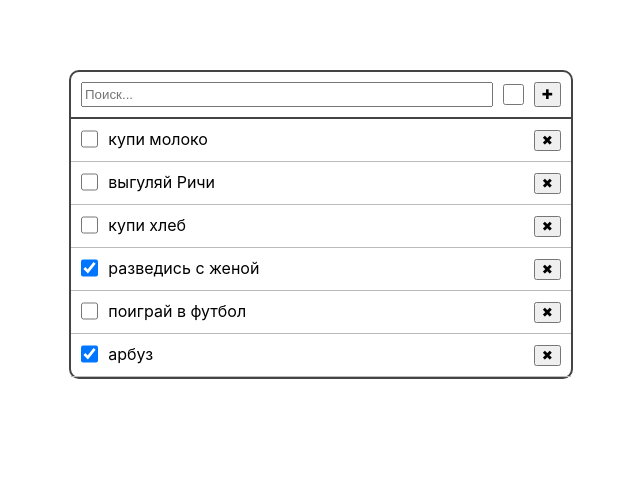
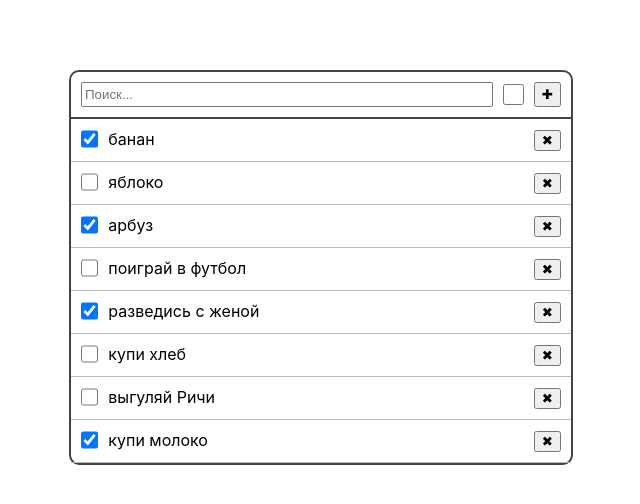
Before and after one commit to vitalyvitmens/todo-list-react, a React (Create React App) app in the folder my-app/: page / in a window 1280 px wide. Shown: the top 504 px of the page, without its empty margins (319-959 px from the left). Built offline with nearby package versions, Linux system fonts and the light colour scheme; data requests are answered from the project's data file.

Commit message:
add data in project

```diff
--- a/my-app/src/App.js
+++ b/my-app/src/App.js
@@ -1,18 +1,41 @@
 import { useEffect, useState } from 'react'
 import { Todo, ControlPanel } from './components'
-import { readTodos, updateTodo, deleteTodo } from './api'
-import { findTodo, removeTodoInTodos, setTodoInTodos } from './utils'
+import { createTodo, readTodos, updateTodo, deleteTodo } from './api'
+import {
+	addTodoInTodos,
+	findTodo,
+	removeTodoInTodos,
+	setTodoInTodos,
+} from './utils'
+import { NEW_TODO_ID } from './constants'
 import styles from './app.module.css'
 
 export const App = () => {
 	const [todos, setTodos] = useState([])
 
-	const onTodoSave = (id) => {
-		const { title } = findTodo(todos, id) || {}
+	const onTodoAdd = () => {
+		setTodos(addTodoInTodos(todos))
+	}
 
-		updateTodo({ id, title }).then(() => {
-			setTodos(setTodoInTodos(todos, { id, isEditing: false }))
-		})
+	const onTodoSave = (todoId) => {
+		const { title, completed } = findTodo(todos, todoId) || {}
+
+		if (todoId === NEW_TODO_ID) {
+			createTodo({ title, completed }).then((todo) => {
+				let updatedTodos = setTodoInTodos(todos, {
+					id: NEW_TODO_ID,
+					isEditing: false,
+				})
+				updatedTodos = removeTodoInTodos(updatedTodos, NEW_TODO_ID)
+				updatedTodos = addTodoInTodos(updatedTodos, todo)
+
+				setTodos(updatedTodos)
+			})
+		} else {
+			updateTodo({ id: todoId, title }).then(() => {
+				setTodos(setTodoInTodos(todos, { id: todoId, isEditing: false }))
+			})
+		}
 	}
 
 	const onTodoEdit = (id) => {
@@ -34,12 +57,12 @@ export const App = () => {
 	}
 
 	useEffect(() => {
-		readTodos().then((loadedTodos) => setTodos(loadedTodos))
+		readTodos().then((loadedTodos) => setTodos(loadedTodos.reverse()))
 	}, [])
 
 	return (
 		<div className={styles.app}>
-			<ControlPanel />
+			<ControlPanel onTodoAdd={onTodoAdd} />
 			<div>
 				{todos.map(({ id, title, completed, isEditing = false }) => (
 					<Todo
--- a/my-app/src/api/api.js
+++ b/my-app/src/api/api.js
@@ -1,13 +1,22 @@
-export const fetchServer = (method, { id, ...payload } = {}) => {
-	let url = 'http://localhost:8204/todos'
+import { HTTP_METHOD } from '../constants'
+
+export const fetchServer = (method, { id, ...payload } = {}, params = '') => {
+	let url = `http://localhost:8204/todos`
 	let options = {
 		method,
 		headers: { 'Content-Type': 'application/json' },
 	}
 
-	if (id !== undefined) {
-		url += `/${id}`
-		options.body = JSON.stringify(payload)
+	if (method === HTTP_METHOD.GET) {
+		url += ''
+	} else {
+		if (method !== HTTP_METHOD.POST) {
+			url += `/${id}`
+		}
+
+		if (method !== HTTP_METHOD.DELETE) {
+			options.body = JSON.stringify(payload)
+		}
 	}
 
 	return fetch(url, options).then((jsonData) => jsonData.json())
--- a/my-app/src/components/control-panel/control-panel.js
+++ b/my-app/src/components/control-panel/control-panel.js
@@ -2,7 +2,7 @@ import { useState } from 'react'
 import { Button } from '../button/button'
 import styles from './contral-panel.module.css'
 
-export const ControlPanel = () => {
+export const ControlPanel = ({onTodoAdd}) => {
 	const [searchPhrase, setSearchPhrase] = useState('')
 	const [isSortingEnabled, setIsSortingEnabled] = useState(false)
 
@@ -12,8 +12,6 @@ export const ControlPanel = () => {
 	const onSortingChange = ({ target }) => {
 		setIsSortingEnabled(target.checked)
 	}
-
-	const onTodoAdd = () => {}
 
 	return (
 		<div className={styles.controlPanel}>
--- /dev/null
+++ b/my-app/src/constants/http-method.js
@@ -0,0 +1,6 @@
+export const HTTP_METHOD = {
+	GET: 'GET',
+	POST: 'POST',
+	PATCH: 'PATCH',
+	DELETE: 'DELETE',
+}
--- /dev/null
+++ b/my-app/src/constants/index.js
@@ -0,0 +1,2 @@
+export * from './new-todo-id'
+export * from './http-method'
--- /dev/null
+++ b/my-app/src/constants/new-todo-id.js
@@ -0,0 +1 @@
+export const NEW_TODO_ID = 'NEW_TODO_ID'
--- a/my-app/src/db.json
+++ b/my-app/src/db.json
@@ -2,7 +2,7 @@
   "todos": [
     {
       "title": "купи молоко",
-      "completed": false,
+      "completed": true,
       "id": 1
     },
     {
@@ -29,6 +29,16 @@
       "title": "арбуз",
       "completed": true,
       "id": 6
+    },
+    {
+      "title": "яблоко",
+      "completed": false,
+      "id": 7
+    },
+    {
+      "title": "банан",
+      "completed": true,
+      "id": 8
     }
   ]
 }
--- /dev/null
+++ b/my-app/src/utils/add-todo-in-todos.js
@@ -0,0 +1,12 @@
+import { NEW_TODO_ID } from '../constants'
+
+export const addTodoInTodos = (todos, todo) => {
+	const newTodo = todo || {
+		id: NEW_TODO_ID,
+		title: '',
+		completed: false,
+		isEditing: true,
+	}
+
+	return [newTodo, ...todos]
+}
--- a/my-app/src/utils/index.js
+++ b/my-app/src/utils/index.js
@@ -1,3 +1,4 @@
 export * from './find-todo'
 export * from './set-todo-in-todos'
 export * from './remove-todo-in-todos'
+export * from './add-todo-in-todos'
```
